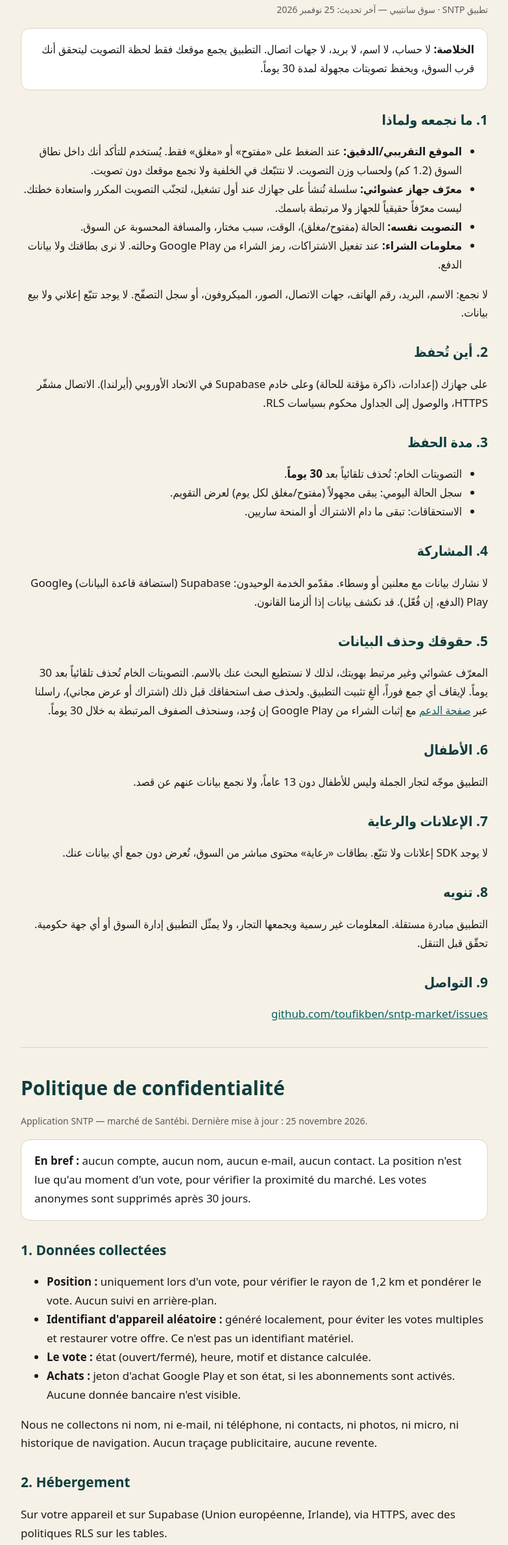
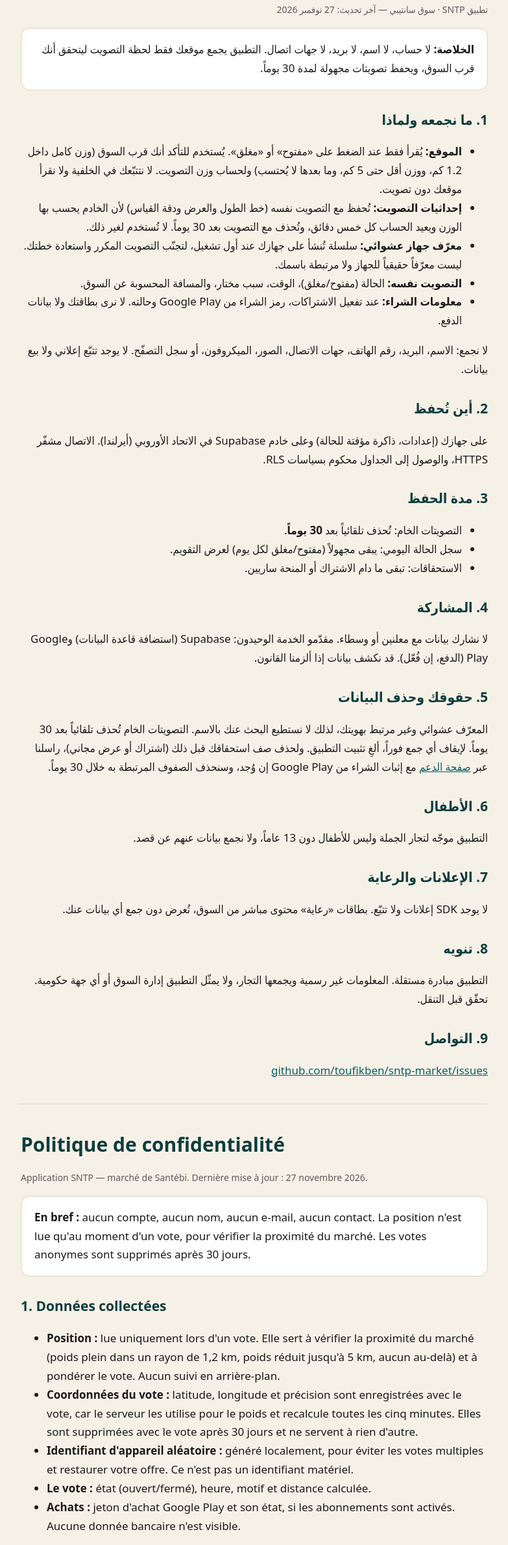
Before and after one commit to toufikben/sntp-market, a plain HTML site: page docs/privacy.html in a window 1280 px wide. Shown: the part 94-2471 px from the top of the page at 65% size, without its empty margins (248-1031 px from the left). Drawn offline with Linux system fonts and the light colour scheme.

Commit message:
docs: privacy policy claimed only the distance was stored, but raw coordinates are

```diff
--- a/docs/privacy.html
+++ b/docs/privacy.html
@@ -22,7 +22,7 @@
 <body>
 <main>
   <h1>سياسة الخصوصية</h1>
-  <p class="muted">تطبيق SNTP · سوق سانتيبي — آخر تحديث: 25 نوفمبر 2026</p>
+  <p class="muted">تطبيق SNTP · سوق سانتيبي — آخر تحديث: 27 نوفمبر 2026</p>
 
   <div class="card">
     <strong>الخلاصة:</strong> لا حساب، لا اسم، لا بريد، لا جهات اتصال. التطبيق يجمع
@@ -31,9 +31,12 @@
 
   <h2>1. ما نجمعه ولماذا</h2>
   <ul>
-    <li><strong>الموقع التقريبي/الدقيق:</strong> عند الضغط على «مفتوح» أو «مغلق» فقط.
-      يُستخدم للتأكد أنك داخل نطاق السوق (1.2 كم) ولحساب وزن التصويت. لا نتتبّعك في
-      الخلفية ولا نجمع موقعك دون تصويت.</li>
+    <li><strong>الموقع:</strong> يُقرأ فقط عند الضغط على «مفتوح» أو «مغلق». يُستخدم
+      للتأكد أنك قرب السوق (وزن كامل داخل 1.2 كم، ووزن أقل حتى 5 كم، وما بعدها
+      لا يُحتسب) ولحساب وزن التصويت. لا نتتبّعك في الخلفية ولا نقرأ موقعك دون تصويت.</li>
+    <li><strong>إحداثيات التصويت:</strong> تُحفظ مع التصويت نفسه (خط الطول والعرض
+      ودقة القياس) لأن الخادم يحسب بها الوزن ويعيد الحساب كل خمس دقائق، وتُحذف مع
+      التصويت بعد 30 يوماً. لا تُستخدم لغير ذلك.</li>
     <li><strong>معرّف جهاز عشوائي:</strong> سلسلة تُنشأ على جهازك عند أول تشغيل،
       لتجنّب التصويت المكرر واستعادة خطتك. ليست معرّفاً حقيقياً للجهاز ولا مرتبطة باسمك.</li>
     <li><strong>التصويت نفسه:</strong> الحالة (مفتوح/مغلق)، الوقت، سبب مختار، والمسافة
@@ -84,7 +87,7 @@
 
   <div dir="ltr" lang="fr">
     <h1>Politique de confidentialité</h1>
-    <p class="muted">Application SNTP — marché de Santébi. Dernière mise à jour : 25 novembre 2026.</p>
+    <p class="muted">Application SNTP — marché de Santébi. Dernière mise à jour : 27 novembre 2026.</p>
 
     <div class="card">
       <strong>En bref :</strong> aucun compte, aucun nom, aucun e-mail, aucun contact.
@@ -94,8 +97,13 @@
 
     <h2>1. Données collectées</h2>
     <ul>
-      <li><strong>Position :</strong> uniquement lors d'un vote, pour vérifier le rayon de
-        1,2 km et pondérer le vote. Aucun suivi en arrière-plan.</li>
+      <li><strong>Position :</strong> lue uniquement lors d'un vote. Elle sert à vérifier la
+        proximité du marché (poids plein dans un rayon de 1,2 km, poids réduit jusqu'à 5 km,
+        aucun au-delà) et à pondérer le vote. Aucun suivi en arrière-plan.</li>
+      <li><strong>Coordonnées du vote :</strong> latitude, longitude et précision sont
+        enregistrées avec le vote, car le serveur les utilise pour le poids et recalcule
+        toutes les cinq minutes. Elles sont supprimées avec le vote après 30 jours et ne
+        servent à rien d'autre.</li>
       <li><strong>Identifiant d'appareil aléatoire :</strong> généré localement, pour éviter
         les votes multiples et restaurer votre offre. Ce n'est pas un identifiant matériel.</li>
       <li><strong>Le vote :</strong> état (ouvert/fermé), heure, motif et distance calculée.</li>
```
